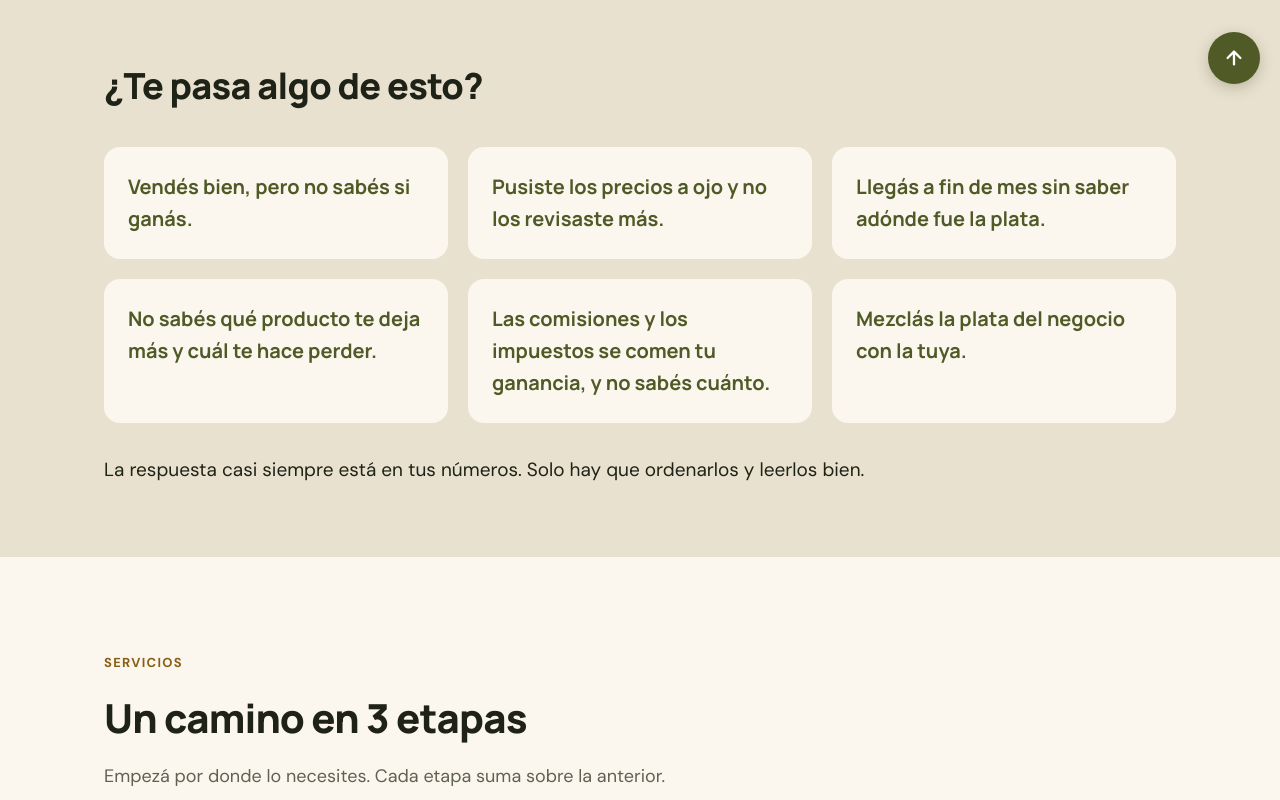
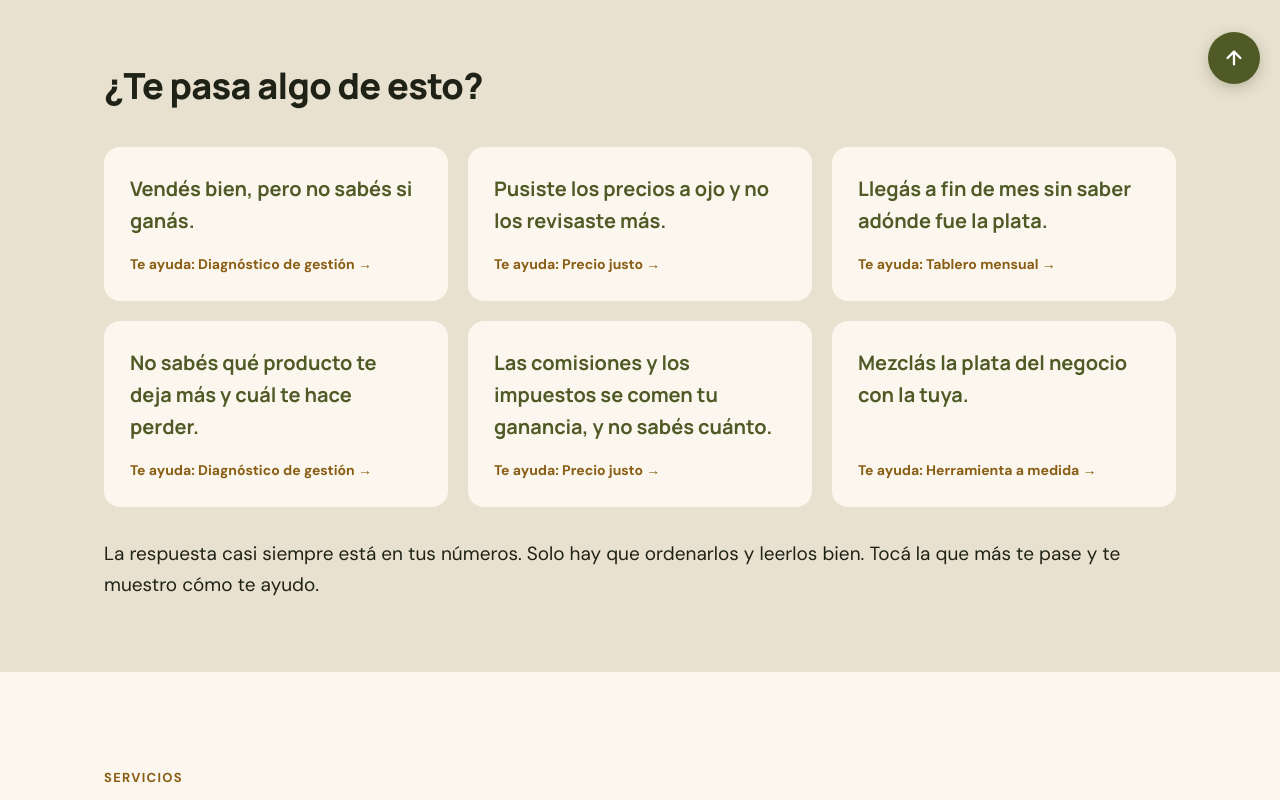
Before and after one commit to saldoafavor/saldoafavor.github.io, a plain HTML site: page index.html in a window 1280 px wide. Shown: the part 696-1496 px from the top of the page. Drawn offline with Linux system fonts and the light colour scheme.

Commit message:
Add files via upload

```diff
--- a/index.html
+++ b/index.html
@@ -29,6 +29,13 @@ a:focus-visible{outline:3px solid #d0902f;outline-offset:3px}
 .camino .etapa{z-index:1}
 @media (max-width:959px){.camino::before{display:none}}
 @media (max-width:640px){.camino{padding-top:0!important;padding-bottom:0!important}}
+.problema{display:flex;flex-direction:column;justify-content:space-between;gap:16px;background:#fbf7ee;border-radius:16px;padding:24px;text-decoration:none;border:2px solid transparent;transition:border-color .2s,transform .2s}
+.problema .ver{font-size:14px;font-weight:700;color:#8a5d14}
+.problema:hover,.problema:focus-visible{border-color:#d0902f;transform:translateY(-2px)}
+#etapa-1,#etapa-2,#etapa-3,#complemento{scroll-margin-top:24px}
+#etapa-1:target,#etapa-2:target,#etapa-3:target,#complemento:target{animation:resalto 2.4s ease}
+@keyframes resalto{0%,60%{box-shadow:0 0 0 5px #d0902f}100%{box-shadow:0 0 0 0 rgba(208,144,47,0)}}
+@media (prefers-reduced-motion:reduce){.problema{transition:none}.problema:hover{transform:none}}
 </style>
 </head>
 <body>
@@ -68,14 +75,14 @@ a:focus-visible{outline:3px solid #d0902f;outline-offset:3px}
 <div style="max-width: 1120px; margin: 0 auto; padding: 72px 24px; display: flex; flex-direction: column; gap: 32px">
 <h2 style="margin: 0; font-family: Manrope, sans-serif; font-weight: 800; font-size: 36px; letter-spacing: -0.02em; color: #1f2216">¿Te pasa algo de esto?</h2>
 <div style="display: grid; grid-template-columns: repeat(auto-fit, minmax(min(300px, 100%), 1fr)); gap: 20px">
-<div style="background: #fbf7ee; border-radius: 16px; padding: 24px"><p style="margin: 0; font-family: Manrope, sans-serif; font-weight: 700; font-size: 20px; color: #4f5a26">Vendés bien, pero no sabés si ganás.</p></div>
-<div style="background: #fbf7ee; border-radius: 16px; padding: 24px"><p style="margin: 0; font-family: Manrope, sans-serif; font-weight: 700; font-size: 20px; color: #4f5a26">Pusiste los precios a ojo y no los revisaste más.</p></div>
-<div style="background: #fbf7ee; border-radius: 16px; padding: 24px"><p style="margin: 0; font-family: Manrope, sans-serif; font-weight: 700; font-size: 20px; color: #4f5a26">Llegás a fin de mes sin saber adónde fue la plata.</p></div>
-<div style="background: #fbf7ee; border-radius: 16px; padding: 24px"><p style="margin: 0; font-family: Manrope, sans-serif; font-weight: 700; font-size: 20px; color: #4f5a26">No sabés qué producto te deja más y cuál te hace perder.</p></div>
-<div style="background: #fbf7ee; border-radius: 16px; padding: 24px"><p style="margin: 0; font-family: Manrope, sans-serif; font-weight: 700; font-size: 20px; color: #4f5a26">Las comisiones y los impuestos se comen tu ganancia, y no sabés cuánto.</p></div>
-<div style="background: #fbf7ee; border-radius: 16px; padding: 24px"><p style="margin: 0; font-family: Manrope, sans-serif; font-weight: 700; font-size: 20px; color: #4f5a26">Mezclás la plata del negocio con la tuya.</p></div>
+<a class="problema" href="#etapa-2"><p style="margin: 0; font-family: Manrope, sans-serif; font-weight: 700; font-size: 20px; color: #4f5a26">Vendés bien, pero no sabés si ganás.</p><span class="ver">Te ayuda: Diagnóstico de gestión →</span></a>
+<a class="problema" href="#etapa-1"><p style="margin: 0; font-family: Manrope, sans-serif; font-weight: 700; font-size: 20px; color: #4f5a26">Pusiste los precios a ojo y no los revisaste más.</p><span class="ver">Te ayuda: Precio justo →</span></a>
+<a class="problema" href="#etapa-3"><p style="margin: 0; font-family: Manrope, sans-serif; font-weight: 700; font-size: 20px; color: #4f5a26">Llegás a fin de mes sin saber adónde fue la plata.</p><span class="ver">Te ayuda: Tablero mensual →</span></a>
+<a class="problema" href="#etapa-2"><p style="margin: 0; font-family: Manrope, sans-serif; font-weight: 700; font-size: 20px; color: #4f5a26">No sabés qué producto te deja más y cuál te hace perder.</p><span class="ver">Te ayuda: Diagnóstico de gestión →</span></a>
+<a class="problema" href="#etapa-1"><p style="margin: 0; font-family: Manrope, sans-serif; font-weight: 700; font-size: 20px; color: #4f5a26">Las comisiones y los impuestos se comen tu ganancia, y no sabés cuánto.</p><span class="ver">Te ayuda: Precio justo →</span></a>
+<a class="problema" href="#complemento"><p style="margin: 0; font-family: Manrope, sans-serif; font-weight: 700; font-size: 20px; color: #4f5a26">Mezclás la plata del negocio con la tuya.</p><span class="ver">Te ayuda: Herramienta a medida →</span></a>
 </div>
-<p style="margin: 0; font-size: 19px; color: #1f2216">La respuesta casi siempre está en tus números. Solo hay que ordenarlos y leerlos bien.</p>
+<p style="margin: 0; font-size: 19px; color: #1f2216">La respuesta casi siempre está en tus números. Solo hay que ordenarlos y leerlos bien. Tocá la que más te pase y te muestro cómo te ayudo.</p>
 </div>
 </section>
 
@@ -86,7 +93,7 @@ a:focus-visible{outline:3px solid #d0902f;outline-offset:3px}
 <p style="margin: 0; font-size: 18px; color: #5f6250">Empezá por donde lo necesites. Cada etapa suma sobre la anterior.</p>
 </div>
 <div class="camino" style="display: grid; grid-template-columns: repeat(auto-fit, minmax(min(280px, 100%), 1fr)); gap: 20px; position: relative">
-<article class="etapa" style="background: #ffffff; border: 1px solid #ddd8c6; border-radius: 16px; padding: 28px; display: flex; flex-direction: column; gap: 12px; color: #1f2216; position: relative">
+<article id="etapa-1" class="etapa" style="background: #ffffff; border: 1px solid #ddd8c6; border-radius: 16px; padding: 28px; display: flex; flex-direction: column; gap: 12px; color: #1f2216; position: relative">
 <div style="display: flex; align-items: center; gap: 12px"><span style="width: 40px; height: 40px; border-radius: 50%; background: #4f5a26; color: #ffffff; display: inline-grid; place-items: center; font-family: Manrope, sans-serif; font-weight: 800; font-size: 18px; flex: none; box-shadow: 0 0 0 6px #fbf7ee">1</span><span style="font-size: 12px; font-weight: 700; letter-spacing: 0.08em; text-transform: uppercase; color: #8a5d14">Etapa 1 · Ordenar los precios</span></div>
 
 <h3 style="margin: 0; font-family: Manrope, sans-serif; font-weight: 700; font-size: 24px; color: #4f5a26">Precio justo</h3>
@@ -95,7 +102,7 @@ a:focus-visible{outline:3px solid #d0902f;outline-offset:3px}
 <p style="margin: 0; font-size: 15px; color: #5f6250">Costo y margen de tus productos, propuesta de precios, planilla y una reunión.</p>
 <p style="margin: auto 0 0; padding-top: 12px; border-top: 1px solid #ddd8c6; font-size: 13px; font-weight: 700; letter-spacing: 0.06em; text-transform: uppercase; color: #8a5d14">Duración: 1 semana</p>
 </article>
-<article class="etapa" style="background: #4f5a26; border: none; border-radius: 16px; padding: 28px; display: flex; flex-direction: column; gap: 12px; color: #ffffff; position: relative">
+<article id="etapa-2" class="etapa" style="background: #4f5a26; border: none; border-radius: 16px; padding: 28px; display: flex; flex-direction: column; gap: 12px; color: #ffffff; position: relative">
 <div style="display: flex; align-items: center; gap: 12px"><span style="width: 40px; height: 40px; border-radius: 50%; background: #d0902f; color: #ffffff; display: inline-grid; place-items: center; font-family: Manrope, sans-serif; font-weight: 800; font-size: 18px; flex: none; box-shadow: 0 0 0 6px #fbf7ee">2</span><span style="font-size: 12px; font-weight: 700; letter-spacing: 0.08em; text-transform: uppercase; color: #e2e1c3">Etapa 2 · Entender el negocio</span></div>
 <span style="align-self: flex-start; background: #d0902f; color: #ffffff; font-size: 11px; font-weight: 700; letter-spacing: 0.08em; text-transform: uppercase; padding: 4px 10px; border-radius: 999px">Recomendado</span>
 <h3 style="margin: 0; font-family: Manrope, sans-serif; font-weight: 700; font-size: 24px; color: #ffffff">Diagnóstico de gestión</h3>
@@ -104,7 +111,7 @@ a:focus-visible{outline:3px solid #d0902f;outline-offset:3px}
 <p style="margin: 0; font-size: 15px; color: #e2e1c3">Costo y margen por producto, resultado mensual, punto de equilibrio y precios. Informe con 3 hallazgos y 3 acciones.</p>
 <p style="margin: auto 0 0; padding-top: 12px; border-top: 1px solid rgba(255,255,255,.25); font-size: 13px; font-weight: 700; letter-spacing: 0.06em; text-transform: uppercase; color: #e2e1c3">Duración: 2 a 3 semanas</p>
 </article>
-<article class="etapa" style="background: #ffffff; border: 1px solid #ddd8c6; border-radius: 16px; padding: 28px; display: flex; flex-direction: column; gap: 12px; color: #1f2216; position: relative">
+<article id="etapa-3" class="etapa" style="background: #ffffff; border: 1px solid #ddd8c6; border-radius: 16px; padding: 28px; display: flex; flex-direction: column; gap: 12px; color: #1f2216; position: relative">
 <div style="display: flex; align-items: center; gap: 12px"><span style="width: 40px; height: 40px; border-radius: 50%; background: #4f5a26; color: #ffffff; display: inline-grid; place-items: center; font-family: Manrope, sans-serif; font-weight: 800; font-size: 18px; flex: none; box-shadow: 0 0 0 6px #fbf7ee">3</span><span style="font-size: 12px; font-weight: 700; letter-spacing: 0.08em; text-transform: uppercase; color: #8a5d14">Etapa 3 · Seguir los números</span></div>
 
 <h3 style="margin: 0; font-family: Manrope, sans-serif; font-weight: 700; font-size: 24px; color: #4f5a26">Tablero mensual</h3>
@@ -114,7 +121,7 @@ a:focus-visible{outline:3px solid #d0902f;outline-offset:3px}
 <p style="margin: auto 0 0; padding-top: 12px; border-top: 1px solid #ddd8c6; font-size: 13px; font-weight: 700; letter-spacing: 0.06em; text-transform: uppercase; color: #8a5d14">Duración: Todos los meses</p>
 </article>
 </div>
-<article style="border: 2px dashed #a7a96a; border-radius: 16px; padding: 24px 28px; display: flex; flex-wrap: wrap; gap: 12px 32px; align-items: center; justify-content: space-between">
+<article id="complemento" class="etapa-comp" style="border: 2px dashed #a7a96a; border-radius: 16px; padding: 24px 28px; display: flex; flex-wrap: wrap; gap: 12px 32px; align-items: center; justify-content: space-between">
 <div style="display: flex; flex-direction: column; gap: 8px; max-width: 720px">
 <span style="font-size: 12px; font-weight: 700; letter-spacing: 0.08em; text-transform: uppercase; color: #8a5d14">Complemento · 1 a 2 semanas</span>
 <h3 style="margin: 0; font-family: Manrope, sans-serif; font-weight: 700; font-size: 22px; color: #4f5a26">Herramienta de gestión a medida</h3>
```
